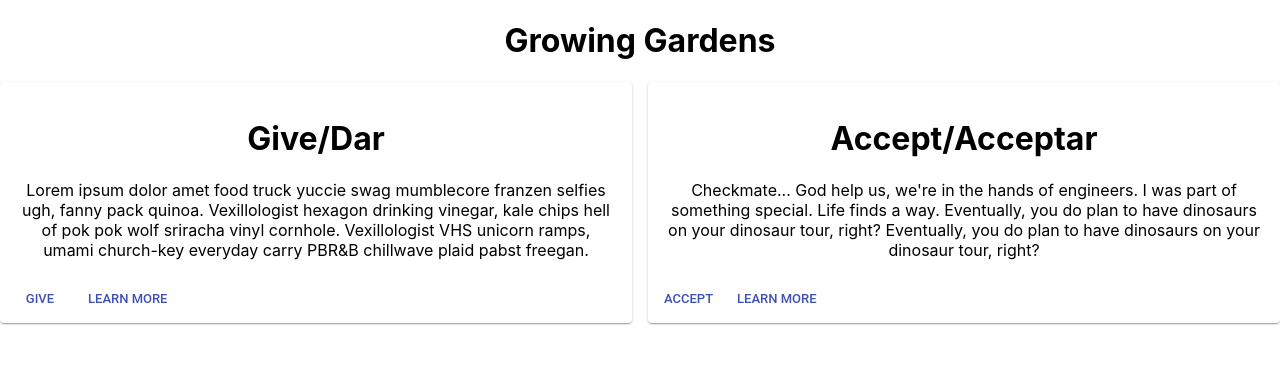
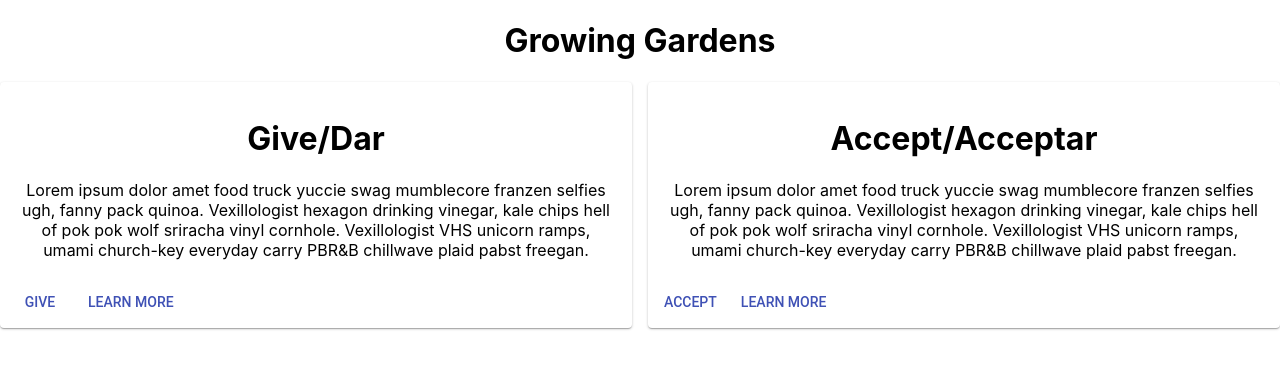
Before and after one commit to Coookie-Monsters/growing-gardens, a React (Create React App) app: page / in a window 1280 px wide. Shown: the top 368 px of the page. Built offline with nearby package versions, Linux system fonts and the light colour scheme.

Commit message:
Added components for give and accept. Added routing.

```diff
--- a/package.json
+++ b/package.json
@@ -6,6 +6,7 @@
     "@material-ui/core": "^3.9.2",
     "react": "^16.8.2",
     "react-dom": "^16.8.2",
+    "react-router-dom": "^4.3.1",
     "react-scripts": "2.1.5"
   },
   "scripts": {
--- a/src/App.js
+++ b/src/App.js
@@ -1,17 +1,22 @@
 import React, { Component } from 'react';
-import logo from './logo.jpg';
 import './App.css';
-import Button from '@material-ui/core/Button';
-import Input from '@material-ui/core/Input';
-import FormControl from '@material-ui/core/FormControl';
-import Landing from './components/Landing';
+import Landing from './components/routes/Landing';
+import Login from './components/routes/Login';
+import Give from './components/routes/Give';
+import Accept from './components/routes/Accept';
+import { Route, HashRouter } from 'react-router-dom';
 
 class App extends Component {
   render() {
     return (
-      <div className="App">
-        <Landing />
-      </div>
+      <HashRouter>
+        <div className="App">
+          <Route exact path="/" component={Landing} />
+          <Route path="/login" component={Login} />
+          <Route path="/give" component={Give} />
+          <Route path="/accept" component={Accept} />
+        </div>
+      </HashRouter>
     );
   }
 }
--- /dev/null
+++ b/src/components/routes/Accept.js
@@ -0,0 +1,20 @@
+import React, { Component } from 'react';
+
+class Accept extends Component {
+  render() {
+    return (
+      <div>
+        <h1>Accept</h1>
+        <div>
+          Lorem ipsum dolor amet food truck yuccie swag mumblecore franzen
+          selfies ugh, fanny pack quinoa. Vexillologist hexagon drinking
+          vinegar, kale chips hell of pok pok wolf sriracha vinyl cornhole.
+          Vexillologist VHS unicorn ramps, umami church-key everyday carry PBR&B
+          chillwave plaid pabst freegan.
+        </div>
+      </div>
+    );
+  }
+}
+
+export default Accept;
--- /dev/null
+++ b/src/components/routes/Give.js
@@ -0,0 +1,20 @@
+import React, { Component } from 'react';
+
+class Give extends Component {
+  render() {
+    return (
+      <div>
+        <h1>Give</h1>
+        <div>
+          Lorem ipsum dolor amet food truck yuccie swag mumblecore franzen
+          selfies ugh, fanny pack quinoa. Vexillologist hexagon drinking
+          vinegar, kale chips hell of pok pok wolf sriracha vinyl cornhole.
+          Vexillologist VHS unicorn ramps, umami church-key everyday carry PBR&B
+          chillwave plaid pabst freegan.
+        </div>
+      </div>
+    );
+  }
+}
+
+export default Give;
--- a/src/components/Landing.js
+++ b/src/components/routes/Landing.js
@@ -6,6 +6,7 @@ import {
   CardContent,
   Grid
 } from '@material-ui/core';
+import { NavLink } from 'react-router-dom';
 
 class Landing extends Component {
   render() {
@@ -25,10 +26,12 @@ class Landing extends Component {
               </CardContent>
 
               <CardActions>
-                <Button size="small" color="primary">
-                  Give
-                </Button>
-                <Button size="small" color="primary">
+                <NavLink to="/give">
+                  <Button size="medium" color="primary">
+                    Give
+                  </Button>
+                </NavLink>
+                <Button size="medium" color="primary">
                   Learn More
                 </Button>
               </CardActions>
@@ -38,17 +41,20 @@ class Landing extends Component {
             <Card>
               <CardContent>
                 <h1>Accept/Acceptar</h1>
-                Checkmate... God help us, we're in the hands of engineers. I was
-                part of something special. Life finds a way. Eventually, you do
-                plan to have dinosaurs on your dinosaur tour, right? Eventually,
-                you do plan to have dinosaurs on your dinosaur tour, right?
+                Lorem ipsum dolor amet food truck yuccie swag mumblecore franzen
+                selfies ugh, fanny pack quinoa. Vexillologist hexagon drinking
+                vinegar, kale chips hell of pok pok wolf sriracha vinyl
+                cornhole. Vexillologist VHS unicorn ramps, umami church-key
+                everyday carry PBR&B chillwave plaid pabst freegan.
               </CardContent>
 
               <CardActions>
-                <Button size="small" color="primary">
-                  Accept
-                </Button>
-                <Button size="small" color="primary">
+                <NavLink to="/accept">
+                  <Button size="medium" color="primary">
+                    Accept
+                  </Button>
+                </NavLink>
+                <Button size="medium" color="primary">
                   Learn More
                 </Button>
               </CardActions>
```
Also changed, not shown: src/components/routes/Login.js (renamed from src/components/Login.js), 1 other file (tests, documents, lock files or other folders).
